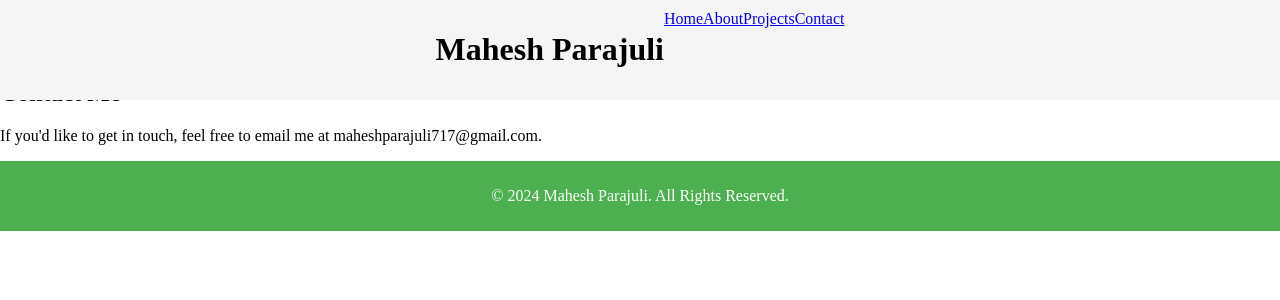
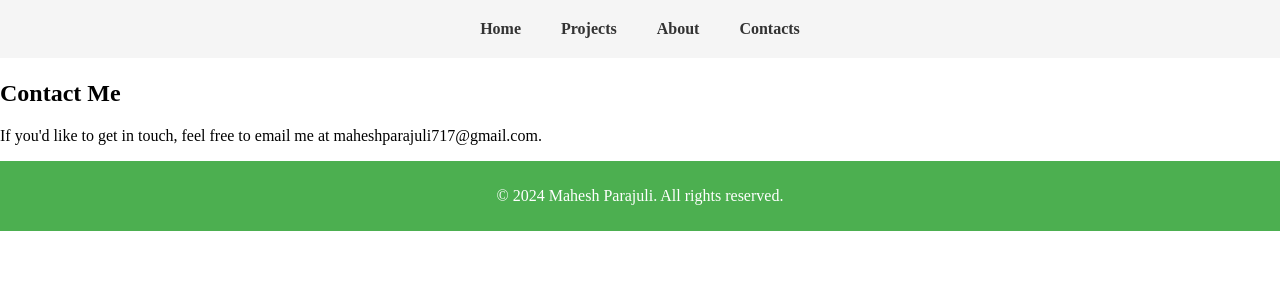
Before and after one commit to maheshparajuli/DailyGuruba, a React (Create React App) app: page /contact in a window 1280 px wide. Shown: the top 300 px of the page. Built offline with nearby package versions, Linux system fonts and the light colour scheme.

Commit message:
processing something good

```diff
--- a/src/components/Footer.js
+++ b/src/components/Footer.js
@@ -1,10 +1,10 @@
 // Footer.js
-import React from 'react';
+import React from 'react'; // Optional, if you have separate styles
 
 function Footer() {
   return (
     <footer className="footer">
-      <p>&copy; 2024 Mahesh Parajuli. All Rights Reserved.</p>
+      <p>&copy; {new Date().getFullYear()} Mahesh Parajuli. All rights reserved.</p>
     </footer>
   );
 }
--- a/src/components/Header.js
+++ b/src/components/Header.js
@@ -1,15 +1,16 @@
 // Header.js
 import React from 'react';
+import { Link } from 'react-router-dom';
+
 
 function Header() {
   return (
     <header className="header">
-      <h1>Mahesh Parajuli</h1>
-      <nav>
-        <a href="#home">Home</a>
-        <a href="#about">About</a>
-        <a href="#projects">Projects</a>
-        <a href="#contact">Contact</a>
+      <nav className="header-nav">
+        <Link to="/" className="nav-link">Home</Link>
+        <Link to="/projects" className="nav-link">Projects</Link>
+        <Link to="/about" className="nav-link">About</Link>
+        <Link to="/contact" className="nav-link">Contacts</Link>
       </nav>
     </header>
   );
```
